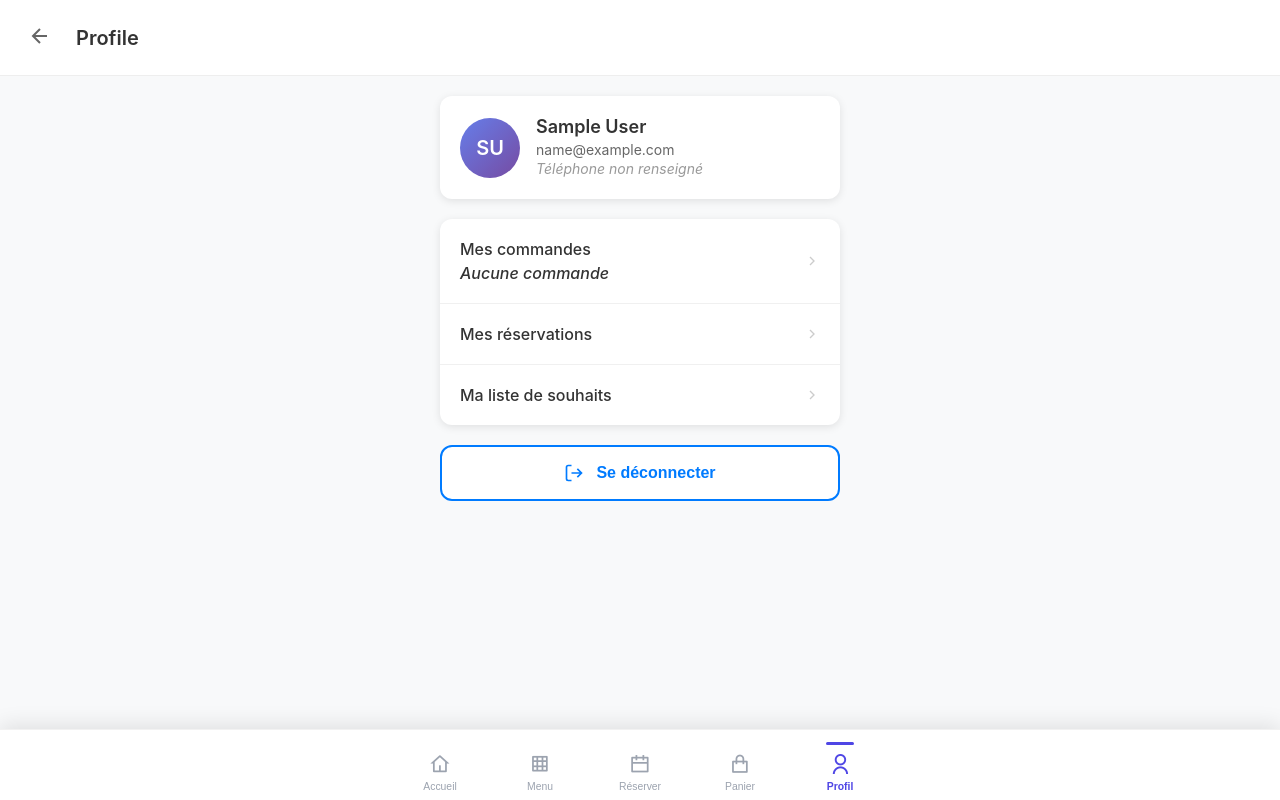
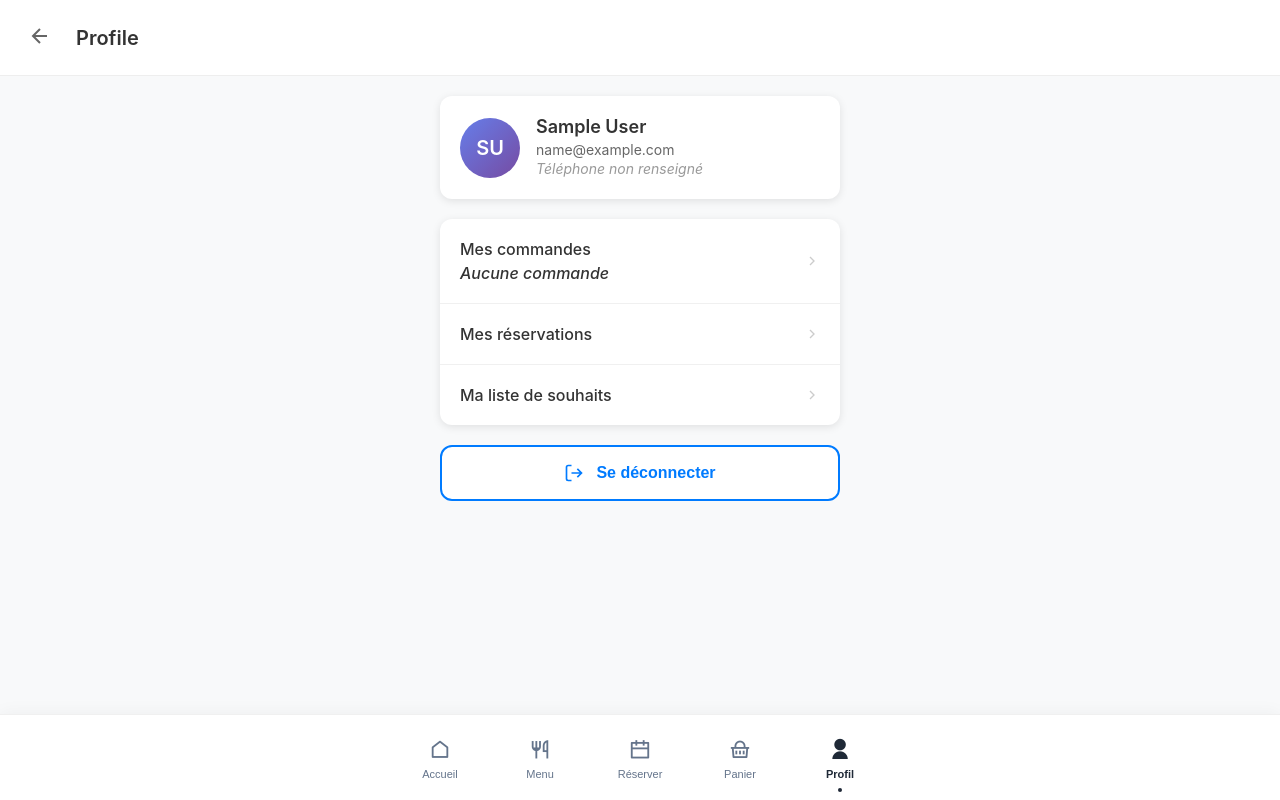
Before and after one commit to TriPtt/pizzeria-pwa, a Vue app in the folder front/: page /profile in a window 1280 px wide. Built offline with nearby package versions, Linux system fonts and the light colour scheme; no server answers; sample sign-in values are in the browser's storage.

Commit message:
changement du style de la navbar

```diff
--- a/front/src/App.vue
+++ b/front/src/App.vue
@@ -10,7 +10,7 @@
 
     <BottomNavigation
       :cart-count="overlayStore.cartCount"
-      :hide-on-scroll="true"
+      :hide-on-scroll="false"
       @tab-change="handleTabChange"
       v-if="showBottomNav"
     />
@@ -38,7 +38,8 @@ const overlayStore = useOverlayStore()
 
 const showBottomNav = computed(() => {
   return route.name === 'home' || route.name === 'menu' ||
-         route.name === 'profile' || route.name === 'reservations'
+         route.name === 'profile' || route.name === 'reservations' ||
+         route.name === 'cart'
 })
 
 // 🎯 Ajout/suppression de classe CSS sur le body
--- a/front/src/components/BottomNavigation.vue
+++ b/front/src/components/BottomNavigation.vue
@@ -10,8 +10,11 @@
         ]"
         @click="handleNavClick(item)"
       >
+        <div class="nav-content">
           <div class="nav-icon-container">
-          <i :class="item.icon" class="nav-icon"></i>
+            <i :class="activeTab === item.route ? item.activeIcon : item.icon" class="nav-icon"></i>
+
+            <!-- Badge harmonisé -->
             <span
               v-if="item.badge && item.badge > 0"
               class="nav-badge"
@@ -19,26 +22,27 @@
               {{ item.badge > 99 ? '99+' : item.badge }}
             </span>
           </div>
+
           <span class="nav-label">{{ item.label }}</span>
+        </div>
 
-        <!-- Indicateur actif -->
-        <div v-if="activeTab === item.route" class="nav-indicator"></div>
+        <!-- Point indicateur actif -->
+        <div v-if="activeTab === item.route" class="active-dot"></div>
       </button>
     </div>
 
-    <!-- Zone de sécurité pour iPhone -->
     <div class="safe-area"></div>
   </nav>
 </template>
 
 <script setup>
+// Votre script existant reste identique
 import { ref, computed, onMounted, onUnmounted } from 'vue'
 import { useRouter, useRoute } from 'vue-router'
 import { useCartStore } from '../stores/cartStore'
 
 const cartStore = useCartStore()
 
-// Props
 const props = defineProps({
   cartCount: {
     type: Number,
@@ -50,48 +54,41 @@ const props = defineProps({
   }
 })
 
-// Events
 const emit = defineEmits(['tabChange'])
-
-// Router
 const router = useRouter()
 const route = useRoute()
-
-// États
 const isHidden = ref(false)
 const lastScrollY = ref(0)
 
-// Active tab basé sur la route actuelle
 const activeTab = computed(() => {
   const path = route.path
   if (path === '/') return 'home'
   if (path.startsWith('/products')) return 'menu'
   if (path.startsWith('/profile')) return 'profile'
   if (path.startsWith('/cart')) return 'cart'
-  if (path.startsWith('/reservations') || path.startsWith('/mes-reservations')) return 'reservations' // 🆕
+  if (path.startsWith('/reservations') || path.startsWith('/mes-reservations')) return 'reservations'
   return 'home'
 })
 
-// Configuration des onglets - 🆕 Ajout du bouton réservation
 const navItems = computed(() => [
   {
     id: 'home',
     route: 'home',
     path: '/',
     label: 'Accueil',
-    icon: 'ri-home-4-line',
-    activeIcon: 'ri-home-4-fill'
+    icon: 'ri-home-line',
+    activeIcon: 'ri-home-fill'
   },
   {
     id: 'menu',
     route: 'menu',
     path: '/products',
     label: 'Menu',
-    icon: 'ri-grid-line',
-    activeIcon: 'ri-grid-fill'
+    icon: 'ri-restaurant-line',
+    activeIcon: 'ri-restaurant-fill'
   },
   {
-    id: 'reservations', // 🆕 Nouvel onglet
+    id: 'reservations',
     route: 'reservations',
     path: '/reservations',
     label: 'Réserver',
@@ -101,8 +98,8 @@ const navItems = computed(() => [
   {
     id: 'cart',
     route: 'cart',
-    icon: 'ri-shopping-bag-line',
-    activeIcon: 'ri-shopping-bag-fill',
+    icon: 'ri-shopping-basket-line',
+    activeIcon: 'ri-shopping-basket-fill',
     label: 'Panier',
     path: '/cart',
     badge: cartStore.itemCount
@@ -117,27 +114,22 @@ const navItems = computed(() => [
   }
 ])
 
-// Gestion du scroll pour cacher/afficher
 const handleScroll = () => {
   if (!props.hideOnScroll) return
 
   const currentScrollY = window.scrollY
 
   if (currentScrollY < 100) {
-    // Toujours visible en haut de page
     isHidden.value = false
   } else if (currentScrollY > lastScrollY.value && currentScrollY > 150) {
-    // Scroll vers le bas = cacher
     isHidden.value = true
   } else if (currentScrollY < lastScrollY.value - 10) {
-    // Scroll vers le haut = afficher
     isHidden.value = false
   }
 
   lastScrollY.value = currentScrollY
 }
 
-// Navigation
 const handleNavClick = (item) => {
   if (route.path !== item.path) {
     router.push(item.path)
@@ -145,13 +137,11 @@ const handleNavClick = (item) => {
 
   emit('tabChange', item)
 
-  // Haptic feedback sur mobile
   if ('vibrate' in navigator) {
     navigator.vibrate(10)
   }
 }
 
-// Lifecycle
 onMounted(() => {
   if (props.hideOnScroll) {
     window.addEventListener('scroll', handleScroll, { passive: true })
@@ -166,20 +156,19 @@ onUnmounted(() => {
 </script>
 
 <style scoped>
-/* 🆕 Navigation à 5 éléments maintenant */
 .bottom-nav {
   position: fixed;
   bottom: 0;
   left: 0;
   right: 0;
   z-index: 1000;
-  background: rgba(255, 255, 255, 0.95);
-  backdrop-filter: blur(20px);
-  -webkit-backdrop-filter: blur(20px);
-  border-top: 1px solid rgba(0, 0, 0, 0.05);
+  background: rgba(255, 255, 255, 0.98);
+  backdrop-filter: blur(16px);
+  -webkit-backdrop-filter: blur(16px);
+  border-top: 1px solid rgba(0, 0, 0, 0.06);
   transform: translateY(0);
-  transition: transform 0.3s ease;
-  box-shadow: 0 -4px 20px rgba(0, 0, 0, 0.1);
+  transition: transform 0.3s cubic-bezier(0.4, 0, 0.2, 1);
+  box-shadow: 0 -2px 16px rgba(0, 0, 0, 0.04);
 }
 
 .bottom-nav.hidden {
@@ -190,7 +179,7 @@ onUnmounted(() => {
   display: flex;
   max-width: 500px;
   margin: 0 auto;
-  padding: 0.5rem 0.5rem 0; /* 🆕 Padding réduit pour 5 éléments */
+  padding: 0.75rem 1rem 0.5rem;
 }
 
 .nav-item {
@@ -199,18 +188,25 @@ onUnmounted(() => {
   flex-direction: column;
   align-items: center;
   justify-content: center;
-  padding: 0.75rem 0.15rem 0.5rem; /* 🆕 Padding horizontal réduit */
   background: none;
   border: none;
   cursor: pointer;
   position: relative;
   transition: all 0.2s ease;
-  border-radius: 12px;
-  margin: 0 0.1rem; /* 🆕 Marge réduite */
+  border-radius: 16px;
+  padding: 0.5rem 0.25rem 0.75rem;
 }
 
 .nav-item:active {
-  transform: scale(0.95);
+  transform: scale(0.96);
+}
+
+.nav-content {
+  display: flex;
+  flex-direction: column;
+  align-items: center;
+  gap: 0.375rem;
+  position: relative;
 }
 
 .nav-icon-container {
@@ -218,146 +214,90 @@ onUnmounted(() => {
   display: flex;
   align-items: center;
   justify-content: center;
-  width: 28px; /* 🆕 Légèrement plus petit */
+  width: 28px;
   height: 28px;
-  margin-bottom: 0.25rem;
 }
 
 .nav-icon {
-  font-size: 1.3rem; /* 🆕 Légèrement plus petit pour 5 éléments */
-  color: #9ca3af;
-  transition: all 0.2s ease;
+  font-size: 1.375rem;
+  color: #64748b;
+  transition: all 0.25s ease;
 }
 
 .nav-item.active .nav-icon {
-  color: #4f46e5;
-  transform: scale(1.1);
+  color: #1f2937;
+  transform: scale(1.05);
 }
 
+/* Badge dans le style de votre app */
 .nav-badge {
   position: absolute;
-  top: -4px;
-  right: -4px;
-  background: #ef4444;
+  top: -6px;
+  right: -6px;
+  background: #dc2626;
   color: white;
-  font-size: 0.65rem;
+  font-size: 0.6rem;
   font-weight: 600;
-  padding: 0.15rem 0.35rem;
-  border-radius: 10px;
+  padding: 0.125rem 0.375rem;
+  border-radius: 12px;
   line-height: 1;
   min-width: 18px;
   text-align: center;
   border: 2px solid white;
-  animation: bounceIn 0.5s ease;
+  box-shadow: 0 2px 4px rgba(220, 38, 38, 0.2);
+  animation: badgeScale 0.3s ease-out;
 }
 
-@keyframes bounceIn {
+@keyframes badgeScale {
   0% {
     transform: scale(0);
     opacity: 0;
   }
-  50% {
-    transform: scale(1.2);
-    opacity: 1;
-  }
   100% {
     transform: scale(1);
+    opacity: 1;
   }
 }
 
 .nav-label {
-  font-size: 0.65rem; /* 🆕 Légèrement plus petit */
+  font-size: 0.6875rem;
   font-weight: 500;
-  color: #9ca3af;
-  transition: color 0.2s ease;
+  color: #64748b;
+  transition: all 0.25s ease;
   line-height: 1;
   text-align: center;
 }
 
 .nav-item.active .nav-label {
-  color: #4f46e5;
+  color: #1f2937;
   font-weight: 600;
 }
 
-.nav-indicator {
+/* Point indicateur simple et élégant */
+.active-dot {
   position: absolute;
-  top: 0.25rem;
-  width: 28px; /* 🆕 Ajusté à la nouvelle taille */
-  height: 3px;
-  background: #4f46e5;
-  border-radius: 2px;
-  animation: slideDown 0.3s ease;
+  bottom: 0;
+  width: 4px;
+  height: 4px;
+  background: #1f2937;
+  border-radius: 50%;
+  animation: dotFade 0.3s ease-out;
 }
 
-@keyframes slideDown {
+@keyframes dotFade {
   from {
-    transform: translateY(-5px);
     opacity: 0;
+    transform: scale(0);
   }
   to {
-    transform: translateY(0);
     opacity: 1;
+    transform: scale(1);
   }
 }
 
 .safe-area {
   height: env(safe-area-inset-bottom, 0px);
-  background: rgba(255, 255, 255, 0.95);
-}
-
-/* Variante sombre */
-@media (prefers-color-scheme: dark) {
-  .bottom-nav {
-    background: rgba(17, 24, 39, 0.95);
-    border-top: 1px solid rgba(255, 255, 255, 0.1);
-  }
-
-  .nav-icon,
-  .nav-label {
-    color: #9ca3af;
-  }
-
-  .nav-item.active .nav-icon,
-  .nav-item.active .nav-label {
-    color: #a78bfa;
-  }
-
-  .nav-indicator {
-    background: #a78bfa;
-  }
-
-  .safe-area {
-    background: rgba(17, 24, 39, 0.95);
-  }
-}
-
-/* 🆕 Responsive optimisé pour 5 éléments */
-@media (max-width: 380px) {
-  .nav-container {
-    padding: 0.5rem 0.25rem 0;
-  }
-
-  .nav-item {
-    margin: 0 0.05rem;
-    padding: 0.5rem 0.1rem 0.25rem;
-  }
-
-  .nav-icon {
-    font-size: 1.2rem;
-  }
-
-  .nav-label {
-    font-size: 0.6rem;
-  }
-
-  .nav-icon-container {
-    width: 24px;
-    height: 24px;
-  }
-
-  .nav-indicator {
-    width: 24px;
-  }
+  background: rgba(255, 255, 255, 0.98);
 }
 
 /* Animation d'entrée */
@@ -376,19 +316,86 @@ onUnmounted(() => {
   }
 }
 
-/* Effet hover sur desktop */
+/* Hover subtil sur desktop */
 @media (hover: hover) {
-  .nav-item:hover {
-    background: rgba(79, 70, 229, 0.05);
+  .nav-item:hover:not(.active) .nav-icon {
+    color: #374151;
+    transform: scale(1.02);
   }
 
-  .nav-item:hover .nav-icon {
-    color: #6366f1;
-    transform: scale(1.05);
+  .nav-item:hover:not(.active) .nav-label {
+    color: #374151;
+  }
 }
 
-  .nav-item:hover .nav-label {
-    color: #6366f1;
+/* Mode sombre */
+@media (prefers-color-scheme: dark) {
+  .bottom-nav {
+    background: rgba(17, 24, 39, 0.98);
+    border-top: 1px solid rgba(55, 65, 81, 0.2);
+    box-shadow: 0 -2px 16px rgba(0, 0, 0, 0.2);
+  }
+
+  .nav-icon,
+  .nav-label {
+    color: #9ca3af;
+  }
+
+  .nav-item.active .nav-icon,
+  .nav-item.active .nav-label {
+    color: white;
+  }
+
+  .active-dot {
+    background: white;
+  }
+
+  .safe-area {
+    background: rgba(17, 24, 39, 0.98);
+  }
+
+  .nav-badge {
+    border-color: #1f2937;
   }
 }
+
+/* Responsive pour petits écrans */
+@media (max-width: 380px) {
+  .nav-container {
+    padding: 0.625rem 0.75rem 0.375rem;
+  }
+
+  .nav-item {
+    padding: 0.375rem 0.125rem 0.625rem;
+  }
+
+  .nav-icon {
+    font-size: 1.25rem;
+  }
+
+  .nav-icon-container {
+    width: 26px;
+    height: 26px;
+  }
+
+  .nav-label {
+    font-size: 0.625rem;
+  }
+
+  .nav-badge {
+    top: -4px;
+    right: -4px;
+    min-width: 16px;
+    font-size: 0.55rem;
+  }
+}
+
+/* Animation pour les changements de badge */
+.nav-badge {
+  transition: transform 0.2s ease;
+}
+
+.nav-item:active .nav-badge {
+  transform: scale(0.9);
+}
 </style>
```
Also changed, not shown: 1 other file (tests, documents, lock files or other folders). Lines whose indentation alone changed are shown as unchanged.
